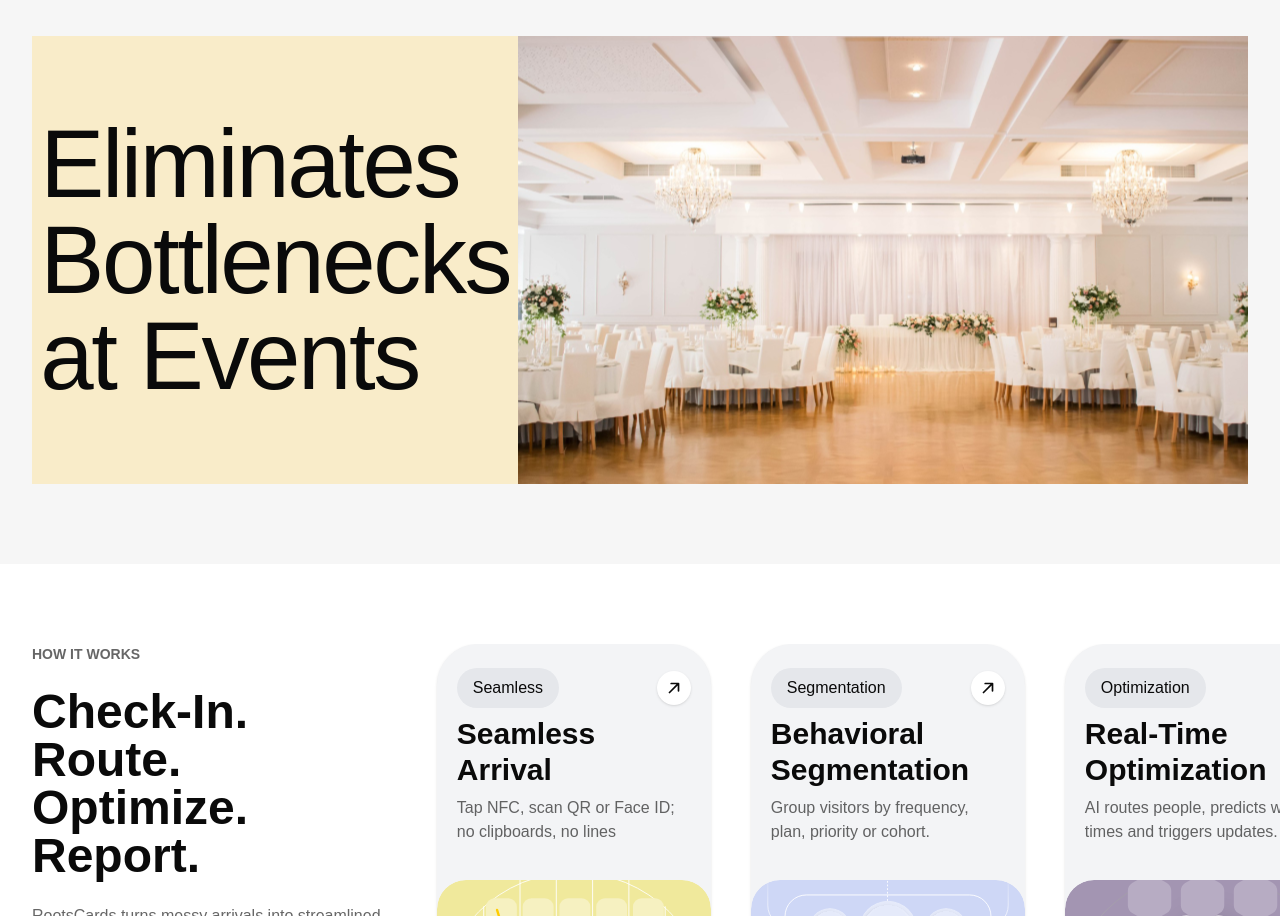
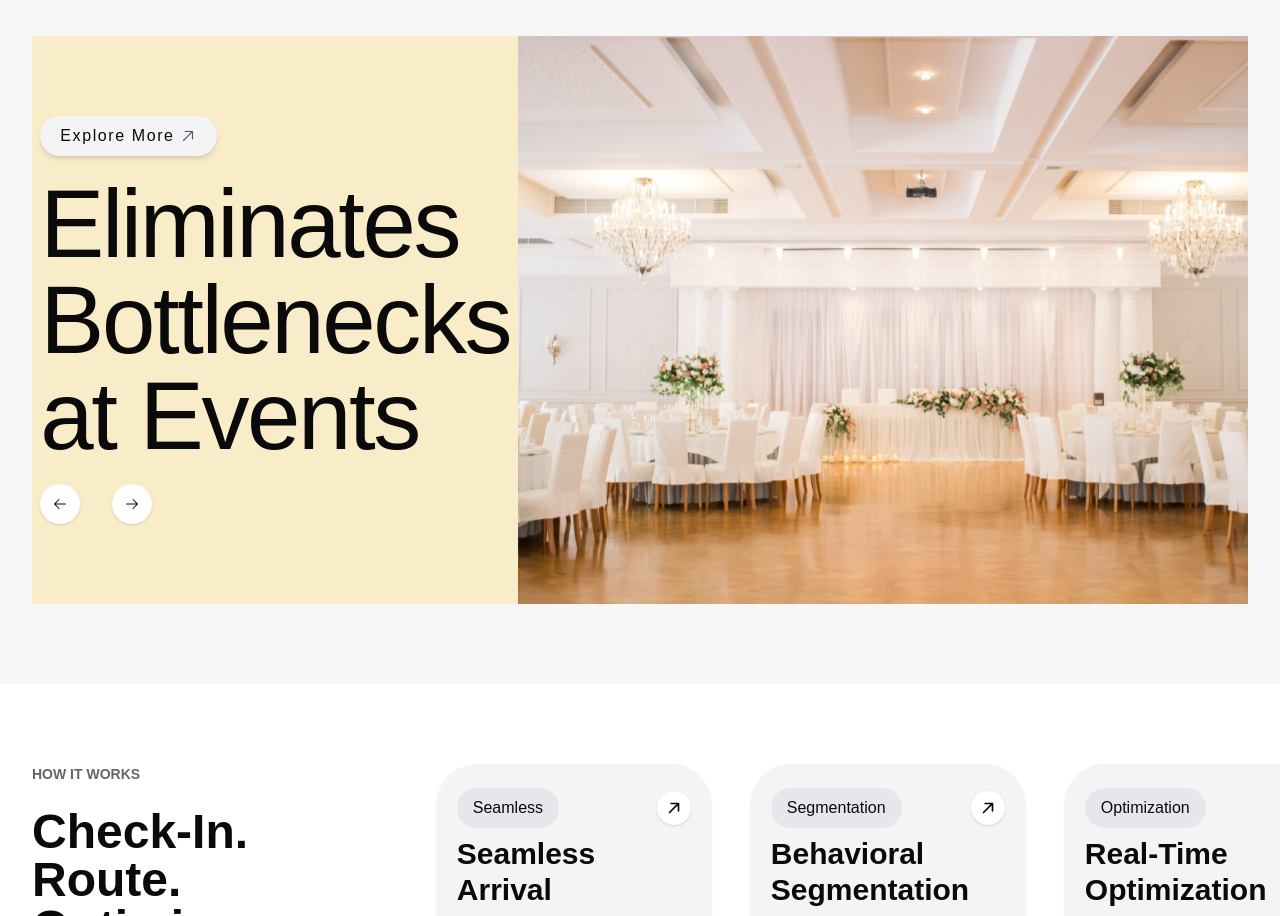
Before and after one commit to blaqnativity/rootscards-v2, a React (Vite) app: page / in a window 1280 px wide. Shown: the part 1092-2008 px from the top of the page. Built offline with nearby package versions, Linux system fonts and the light colour scheme; a web font is replaced by a local one.

Commit message:
still updating ui changes

```diff
--- a/src/constants/carouseLogos.ts
+++ b/src/constants/carouseLogos.ts
@@ -3,7 +3,7 @@ import slack from "../assets/images/slack.svg";
 import whatsapp from "../assets/images/whatsapp.svg";
 import inter from "../assets/images/inter.svg";
 import hubspot from "../assets/images/hubspot.svg";
-import type { LogoItem } from "../components/reactbits/LogoLoop"; // adjust import path
+import type { LogoItem } from "../components/reactbits/LogoLoop";
 
 export const carouselLogos: LogoItem[] = [
   { src: cowry, alt: "Cowry" },
--- a/src/screens/home/PainPointSection.tsx
+++ b/src/screens/home/PainPointSection.tsx
@@ -1,4 +1,6 @@
+import { Link } from "react-router-dom";
 import eventImage from "../../assets/images/events.svg";
+import { ArrowUpRight, ArrowRight, ArrowLeft } from "@phosphor-icons/react";
 
 export const PainPointSection = () => {
   return (
@@ -16,7 +18,27 @@ export const PainPointSection = () => {
         <div className="grid md:grid-cols-[40%_60%]">
           {/* text box */}
           <div className="bg-[#F9ECC9] flex items-center justify-center p-20 tracking-widest">
-            <h3 className="headerSubText">Eliminates Bottlenecks at Events</h3>
+            <div className="flex flex-col space-y-5">
+              <Link
+                to="/"
+                className="flex items-center gap-1 bg-gray-100 w-fit px-5 py-2 rounded-full shadow-md hover:shadow-lg transition-shadow duration-300"
+              >
+                <span>Explore More</span>
+                <ArrowUpRight size={18} className="text-gray-600" />
+              </Link>
+              <h3 className="headerSubText">
+                Eliminates Bottlenecks at Events
+              </h3>
+
+              <div className="flex items-center gap-8">
+                <button className="bg-white p-3 rounded-full hover:bg-gray-100 shadow cursor-pointer transition-all duration-300">
+                  <ArrowLeft />
+                </button>
+                <button className="bg-white p-3 rounded-full hover:bg-gray-100 shadow cursor-pointer transition-all duration-300">
+                  <ArrowRight />
+                </button>
+              </div>
+            </div>
           </div>
 
           {/* image box */}
```
